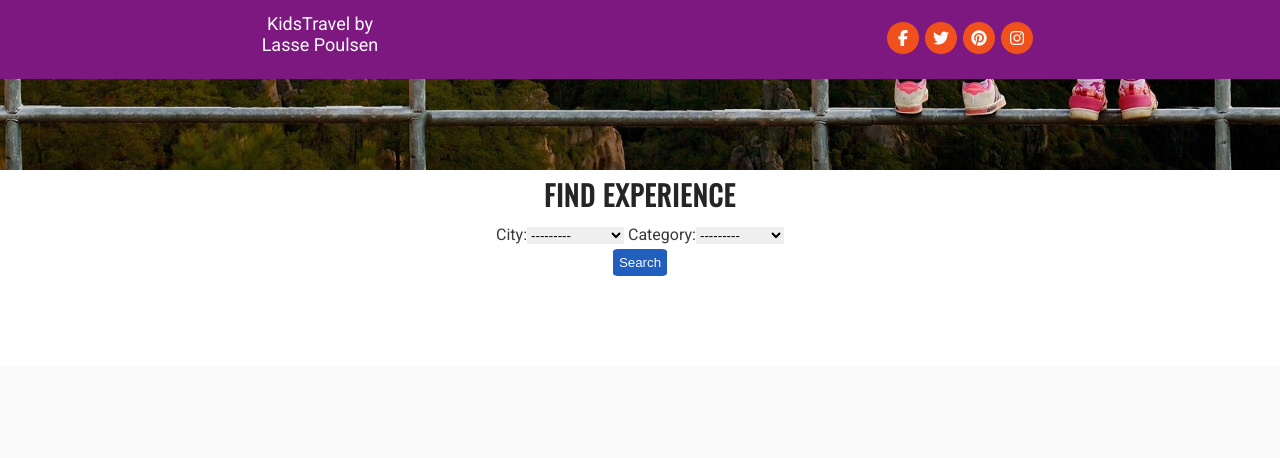
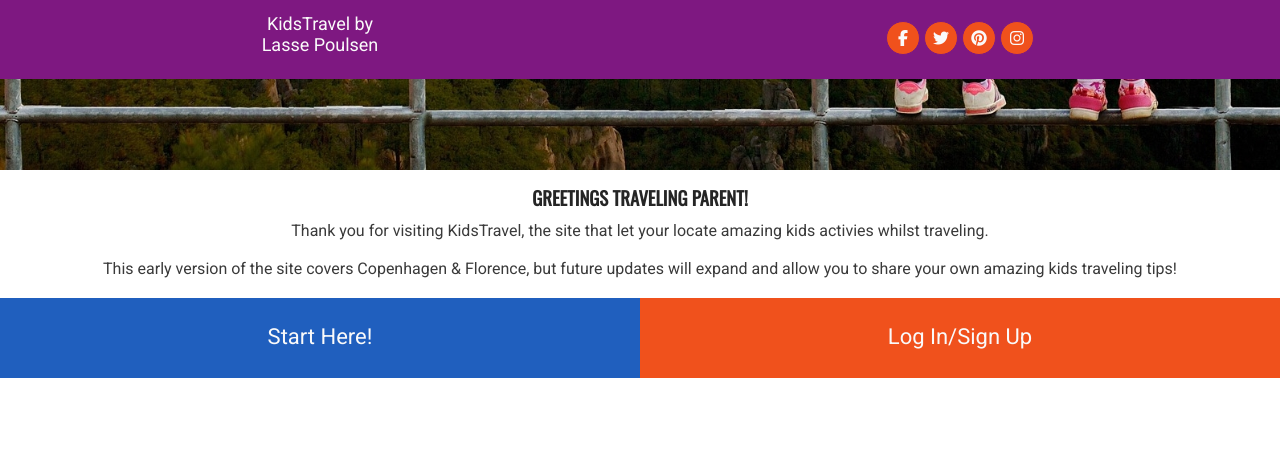
Before and after one commit to Lasserini/kidstravelp4, a Django app: page / in a window 1280 px wide. Shown: the part 721-1179 px from the top of the page. Before the commit the page ends 997 px from the top, so only its background shows below. Run offline with Django 3.2, Linux system fonts and the light colour scheme; data that the repository does not hold is empty; some libraries are stand-ins or nearby versions.

Commit message:
improve index page

```diff
--- a/activities/urls.py
+++ b/activities/urls.py
@@ -5,4 +5,5 @@ from . import views
 
 urlpatterns = [
     path('', views.indexView, name='home'),
+    path('results/', views.resultsView, name='results')
 ]
--- a/activities/views.py
+++ b/activities/views.py
@@ -6,31 +6,15 @@ from .filters import ExperienceFilter
 
 # The Index Search page view
 def indexView(request):
+
+    return render(request, 'index.html')
+
+
+def resultsView(request):
     experiences = Experience.objects.all()
 
     myFilter = ExperienceFilter(request.GET, queryset=experiences)
     experiences = myFilter.qs
 
     context = {'experiences': experiences, 'myFilter': myFilter}
-    return render(request, 'index.html', context)
-
-
-# The Index page view
-# class HomeView(View):
-
-#    def get(self, request):
-#        return render(request, 'index.html')
-
-
-    # The SearchExp view
-#    def search(request):
-#        qs = Experience.objects.all()
-#        city_chosen = request.Get.get('city_chosen')
-#        category_chosen = request.Get.get('category_chosen')
-#        free_chosen = request.Get.get('free_chosen')
-
-
-# class ExperienceView(generic.ListView):
-#	model = Experience
-#	queryset = Experience.objects.all().order_by('category')
-#	template_name = 'results.html'
+    return render(request, 'results.html', context)
--- a/static/css/style.css
+++ b/static/css/style.css
@@ -204,13 +204,60 @@ footer ul {
 
 
 
-/* Hero Image Styling */
+/* Index page styling */
 #hero_image {
     width: 100%;
     height: auto;
 }
 
-/* index page styling */
+#welcome_text {
+    text-align: center;
+}
+
+#welcome_text h3 {
+    margin: 10px auto;
+}
+
+#welcome_text p {
+    margin: 0 5px;
+}
+
+#get_started_container {
+    height: 80px;
+    width: 100%;
+    margin-top: 20px;
+}
+
+#search_link, #profile_link {
+    height: 100%;
+    width: 50%;
+    display: inline-block;
+    text-align: center;
+    font-size: 22px;
+}
+
+#search_link {
+    float: left;
+    background-color: #205fbe;
+}
+
+#profile_link {
+    float: right;
+    background-color: #f0511c;
+}
+
+#search_link:hover, #profile_link:hover {
+    background-color: #078b2f;
+}
+
+#search_link a, #profile_link a {
+    text-decoration: none;
+    color: #fafafa;
+    position: relative;
+    top: 26px;
+}
+
+/* results page styling */
 #search_container h2 {
     text-align: center;
     letter-spacing: 1px;
@@ -225,13 +272,13 @@ footer ul {
 }
 
 #search_btn {
-    background-color: #205fbe;
+    background-color: #f0511c;
     color: #fafafa;
-    padding: 5px;
+    font-size: 18px;
+    padding: 8px 6px;
     border-radius: 10%;
-    margin-top: 5px;
+    margin-top: 15px;
     border: solid 1.5px;
-    border-color: #205fbe;
     transition: all 0.3s ease-in-out;
     -moz-transition: all 0.3s ease-in-out;
     -webkit-transition: all 0.3s ease-in-out;
--- a/templates/base.html
+++ b/templates/base.html
@@ -30,11 +30,11 @@
         <div class="topnav">
             <!-- Navigation links (hidden by default) -->
             <div id="nav_links">
-                <a href="{% url 'home' %}">Find Experience</a>
+                <a href="{% url 'results' %}">Find Experience</a>
                 {% if user.is_authenticated %}
-                <a href="#">Account Dashboard</a>
+                <a href="#">Profile Page</a>
                 {% else %}
-                <a href="{% url 'account_login' %}">Log In / Sign Up</a>
+                <a href="{% url 'account_login' %}">Log In/Sign Up</a>
                 {% endif %}
                 <a href="#">About Us</a>
             </div>
--- a/templates/index.html
+++ b/templates/index.html
@@ -6,24 +6,26 @@
     <img src="{% static 'images/kidstravel_hero.jpg' %}" id="hero_image" alt="Two kids enjoying a mountain view">
   </div>
 
-  <div id="search_container">
-    <h2>Find Experience</h2>
-    <!-- The form that allows the users to search for experiences -->
-    <form method="get", action="." id="search_form">
-      {{myFilter.form}}
+  <div id="welcome_text">
+    <h3>Greetings Traveling Parent!</h3>
+    <p>Thank you for visiting KidsTravel, the site that let your locate amazing kids activies whilst traveling.
       <br>
-      <button type="submit" id="search_btn">Search</button>
-    </form>
-
-    <div id="search_result">
-    <ul>
-      {% for experience in experiences %}
-        <li><h3>{{ experience.name }}</h3></li>
-        <li>{{ experience.city }}</li>
-        <li>{{ experience.category }}</li>
-        <li><p>{{ experience.excerpt }}</p></li>
-      {% endfor %}
-    </ul>
+      <br>
+      This early version of the site covers Copenhagen & Florence, but future updates will expand and allow you to share your own amazing kids traveling tips!
+    </p>
   </div>
-</div>
+  <div id="get_started_container">
+    <div id="search_link" onclick='location.href="{% url 'results' %}";' style="cursor: pointer;">
+      <a href="{% url 'results' %}">Start Here!</a>
+    </div>
+    {% if user.is_authenticated %}
+    <div id="profile_link" onclick="location.href='#';" style="cursor: pointer;">
+      <a href="#">Profile Page</a>
+    </div>
+    {% else %}
+    <div id="profile_link" onclick='location.href="{% url 'account_login' %}";' style="cursor: pointer;">
+      <a href="{% url 'account_login' %}">Log In/Sign Up</a>
+    </div>
+    {% endif %}
+  </div>
 {%endblock%}
```
Also changed, not shown: templates/results.html (+20 -0 lines).
